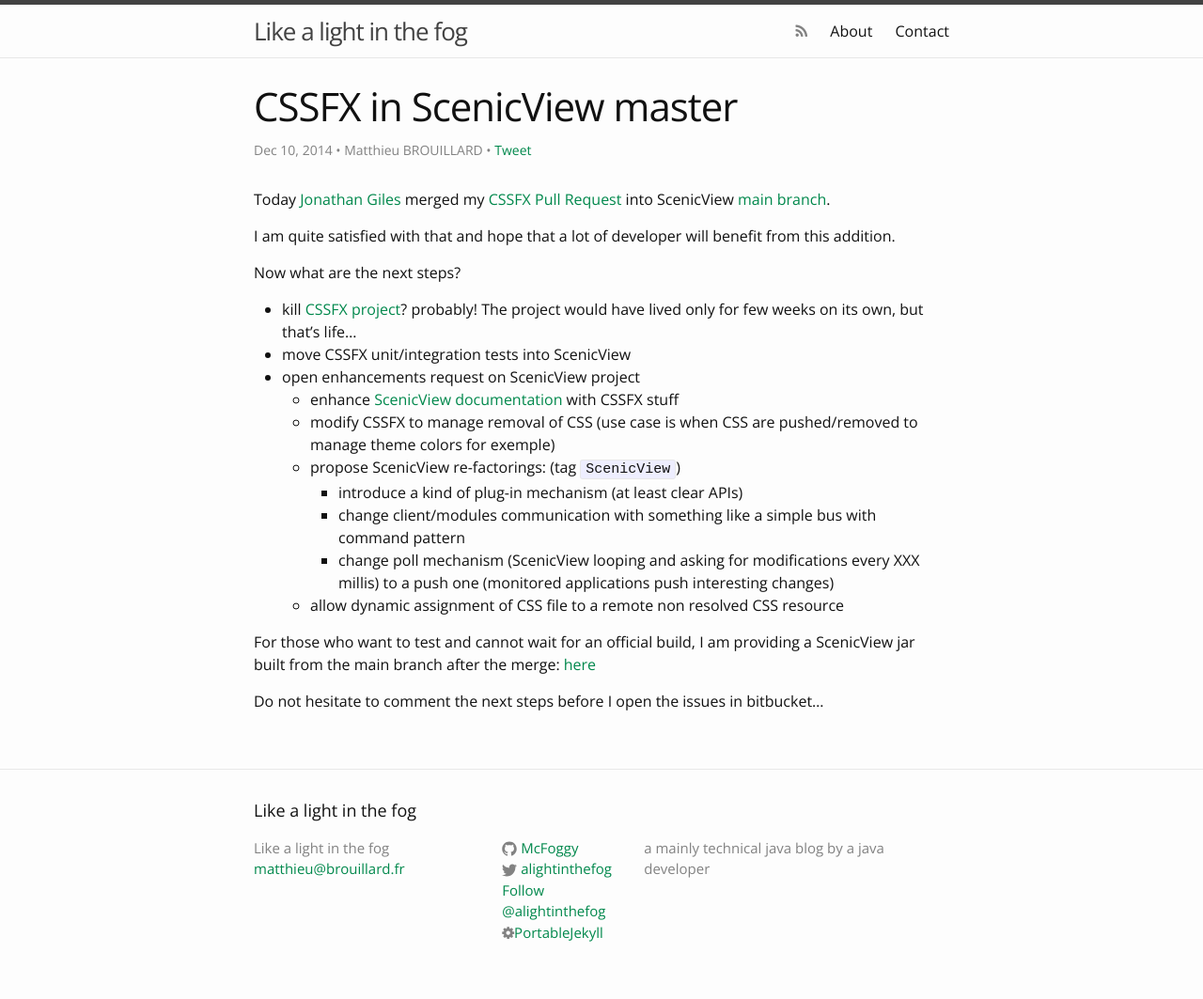
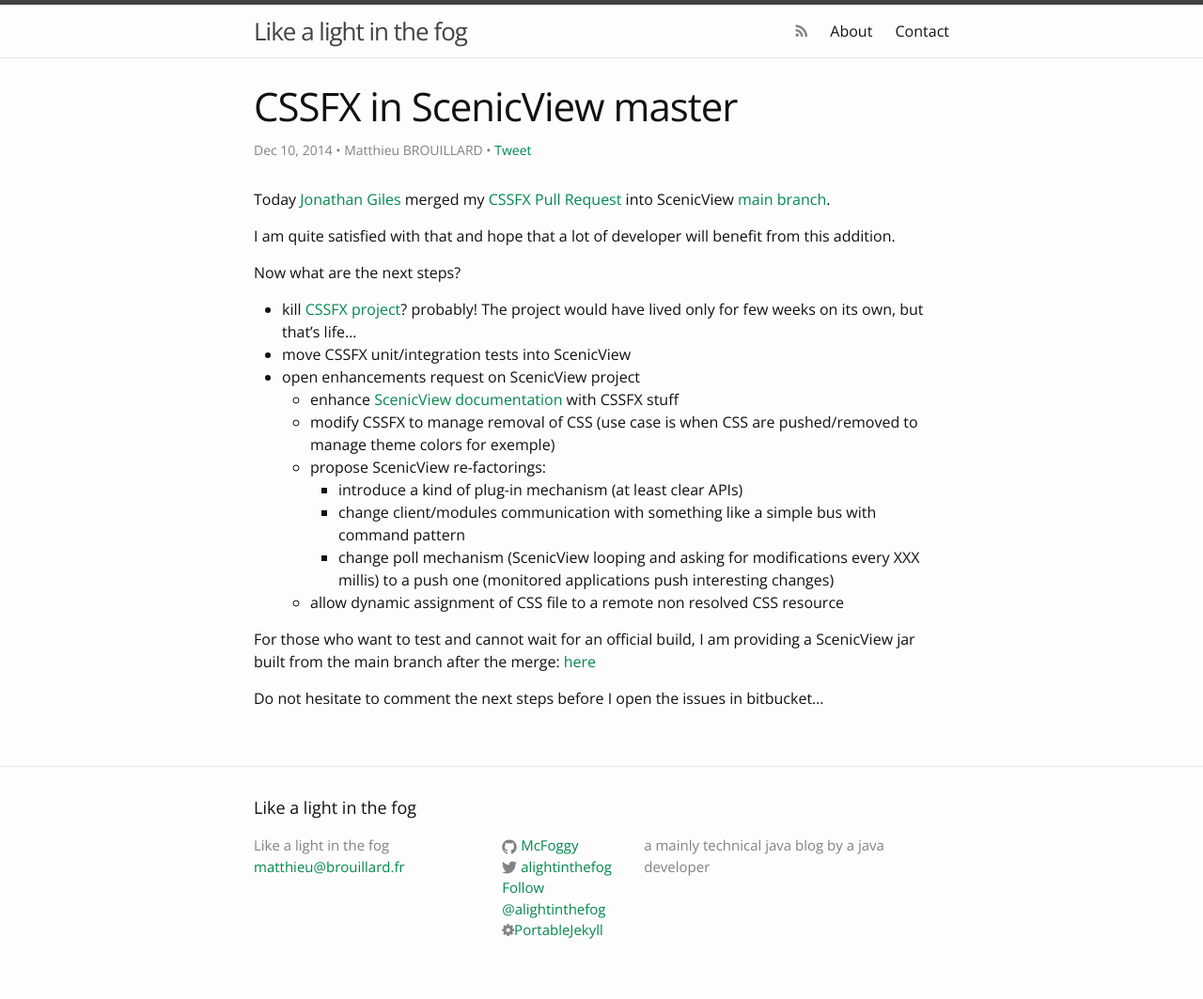
Before and after one commit to McFoggy/personal-blog, a Jekyll site: the page built from _posts/2014-12-10-cssfx-branch-merged.markdown, in a window 1280 px wide. Shown: the whole page at 94% size. Built offline with Jekyll 4.4.1, drawn with Linux system fonts in a browser that asks for light colours; nearby versions of some CDN libraries; comment, search, counter and statistics services are not loaded.

Commit message:
remove tag

```diff
--- a/_posts/2014-12-10-cssfx-branch-merged.markdown
+++ b/_posts/2014-12-10-cssfx-branch-merged.markdown
@@ -18,7 +18,7 @@ Now what are the next steps?
 - open enhancements request on ScenicView project
   - enhance [ScenicView documentation](http://fxexperience.com/scenic-view/help/) with CSSFX stuff
   - modify CSSFX to manage removal of CSS (use case is when CSS are pushed/removed to manage theme colors for exemple)
-  - propose ScenicView re-factorings: (tag `ScenicView`)
+  - propose ScenicView re-factorings:
     - introduce a kind of plug-in mechanism (at least clear APIs)
     - change client/modules communication with something like a simple bus with command pattern
     - change poll mechanism (ScenicView looping and asking for modifications every XXX millis) to a push one (monitored applications push interesting changes)
```
